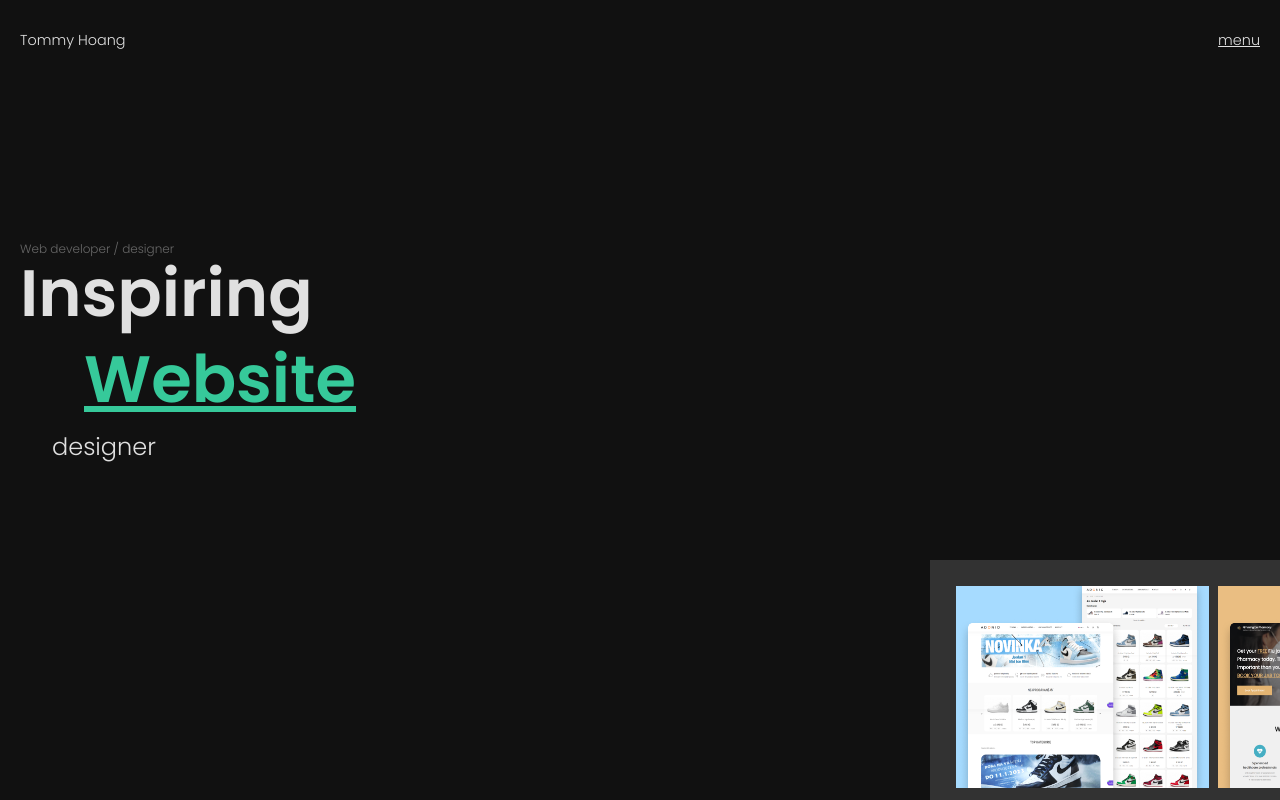
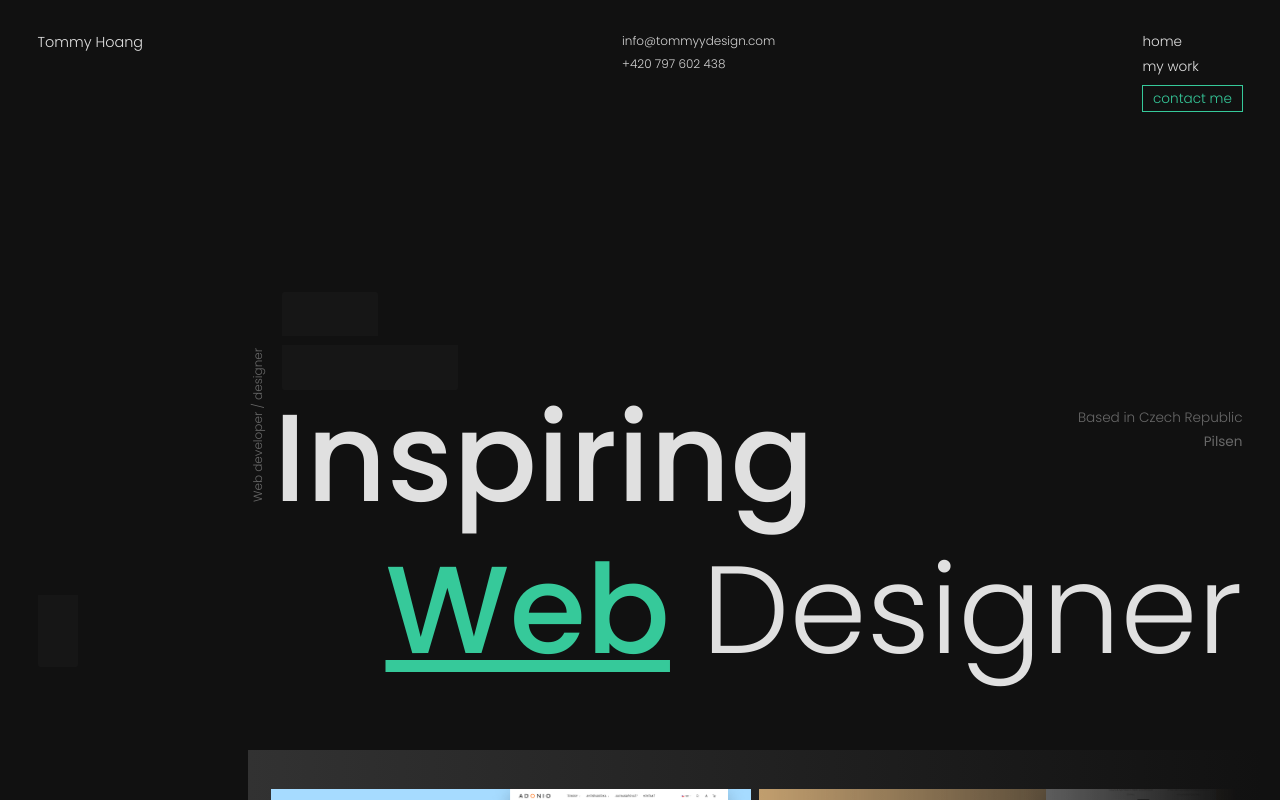
Before and after one commit to tommyyh/portfolio-new, a React (Create React App) app in the folder client/: page / in a window 1280 px wide. Shown: the top 800 px of the page. Built offline with nearby package versions, Linux system fonts and the light colour scheme.

Commit message:
Added landing section and preview for desktop

```diff
--- a/client/src/assets/scss/variables.scss
+++ b/client/src/assets/scss/variables.scss
@@ -3,10 +3,12 @@
 // Colors
 $accent: #36C99A;
 $primary: #111111;
+$primary-lighter: #161616;
 $lighter-bg: #323232;
 $second: #E0E0E0;
 $second-darker: #d3d3d3;
 $text: #A7A7A7;
+$text-lighter: #D3D3D3;
 $dark: #686868;
 $fading-bg: #252525;
 $accent2: #5d8e7f;
@@ -18,3 +20,4 @@ $font-family: 'Poppins', sans-serif;
 
 // Other
 $padding: 1.25rem;
+$width: 1245px;
--- a/client/src/components/Contact/Contact.js
+++ b/client/src/components/Contact/Contact.js
@@ -40,7 +40,14 @@ const Contact = () => {
       >
         <div>
           <div className={css['menu-top']}>
-            <h4 onClick={() => dispatch(setContactOpen(false))}>close</h4>
+            <h4
+              onClick={() => {
+                dispatch(setContactOpen(false));
+                setStage(1);
+              }}
+            >
+              close
+            </h4>
           </div>
 
           {/* Forms ----------------------------------- */}
@@ -77,7 +84,12 @@ const Contact = () => {
         )}
         {stage === 6 && (
           <div
-            onClick={() => dispatch(setContactOpen(false))}
+            onClick={() =>
+              dispatch(() => {
+                setContactOpen(false);
+                setStage(1);
+              })
+            }
             className={css['contact-go-back']}
           >
             Go Back Home
--- a/client/src/components/Navbar/Navbar.js
+++ b/client/src/components/Navbar/Navbar.js
@@ -2,19 +2,46 @@ import React, { useState } from 'react';
 import css from './navbar.module.scss';
 import { Link } from 'react-router-dom';
 import Menu from './components/Menu';
+import { useMediaQuery } from 'react-responsive';
 
 const Navbar = () => {
   const [menuOpen, setMenuOpen] = useState(false);
+  const isDesktopOrLaptop = useMediaQuery({
+    query: '(min-width: 1025px)',
+  });
+  const isTabletOrMobile = useMediaQuery({ query: '(max-width: 1024px)' });
 
   return (
-    <nav className={css['nav']}>
-      <Link to={'/'}>
-        <h2>Tommy Hoang</h2>
-      </Link>
+    <nav className={css['nav-cont']}>
+      <div className={css['nav']}>
+        <Link to={'/'}>
+          <h2>Tommy Hoang</h2>
+        </Link>
 
-      <Menu menuOpen={menuOpen} setMenuOpen={setMenuOpen} />
+        {isTabletOrMobile && (
+          <Menu menuOpen={menuOpen} setMenuOpen={setMenuOpen} />
+        )}
+        {isTabletOrMobile && <h4 onClick={() => setMenuOpen(true)}>menu</h4>}
 
-      <h4 onClick={() => setMenuOpen(true)}>menu</h4>
+        {/* DESKTOP */}
+        {isDesktopOrLaptop && (
+          <ul className={`${css['nav-links']} ${css['nav-links-mid']}`}>
+            <li>info@tommyydesign.com</li>
+            <li>+420 797 602 438</li>
+          </ul>
+        )}
+        {isDesktopOrLaptop && (
+          <ul className={css['nav-links']}>
+            <li>
+              <Link to={'/'}>home</Link>
+            </li>
+            <li>
+              <Link to={'/my-work'}>my work</Link>
+            </li>
+            <li className={css['nav-links-contact']}>contact me</li>
+          </ul>
+        )}
+      </div>
     </nav>
   );
 };
--- a/client/src/components/Navbar/components/Menu.js
+++ b/client/src/components/Navbar/components/Menu.js
@@ -28,10 +28,10 @@ const Menu = ({ menuOpen, setMenuOpen }) => {
         <div className={css['menu-links']}>
           <ul>
             <li>
-              <Link to={'/my-work'}>my work</Link>
+              <Link to={'/'}>home</Link>
             </li>
             <li>
-              <Link to={'/'}>socials</Link>
+              <Link to={'/my-work'}>my work</Link>
             </li>
             <li onClick={() => dispatch(setContactOpen(true))}>
               <u>contact me</u>
--- a/client/src/components/Navbar/navbar.module.scss
+++ b/client/src/components/Navbar/navbar.module.scss
@@ -27,3 +27,75 @@
     color: $second;
   }
 }
+
+@media all and (min-width: 1025px) {
+  .nav-cont {
+    display: flex;
+    justify-content: center;
+    position: relative;
+
+    width: 100%;
+  }
+
+  .nav {
+    display: flex;
+    align-items: initial;
+    justify-content: space-between;
+
+    width: $width;
+    height: auto;
+    padding: 2rem $padding 0 $padding;
+
+    & a {
+      text-decoration: none;
+      color: $second;
+    }
+
+    & h4 {
+      position: initial;
+      right: initial;
+      z-index: initial;
+
+      text-decoration: underline;
+    }
+
+    & h2, h4 {
+      font-size: 0.9rem;
+      font-weight: 300;
+      color: $second;
+    }
+  }
+
+  .nav-links {
+    & li {
+      margin-bottom: 0.3rem;
+
+      list-style-type: none;
+      font-size: 0.85rem;
+      font-weight: 300;
+      color: $text-lighter;
+    }
+  }
+
+  .nav-links-contact {
+    margin-top: 0.5rem;
+    padding: 0.17rem 0.6rem 0.18rem 0.6rem;
+
+    border: 1.55px solid $accent;
+    color: $accent !important;
+    cursor: pointer;
+  }
+
+  .nav-links-mid {
+    margin: 0 0 0 7rem;
+
+    & li {
+      margin-bottom: 0.3rem;
+
+      list-style-type: none;
+      font-size: 0.75rem;
+      font-weight: 300;
+      color: $text-lighter;
+    }
+  }
+}
--- a/client/src/pages/Home/component/Landing.js
+++ b/client/src/pages/Home/component/Landing.js
@@ -1,15 +1,34 @@
 import React from 'react';
 import css from './landing.module.scss';
+import { useMediaQuery } from 'react-responsive';
 
 const Landing = () => {
+  const isDesktopOrLaptop = useMediaQuery({
+    query: '(min-width: 1025px)',
+  });
+  const isTabletOrMobile = useMediaQuery({ query: '(max-width: 1024px)' });
+
   return (
-    <main className={css['landing']}>
-      <h6>Web developer / designer</h6>
-      <h1>
-        <span className={css['landing-title-1']}>Inspiring</span>
-        <span className={css['landing-title-2']}>Website</span>
-        <span className={css['landing-title-3']}>designer</span>
-      </h1>
+    <main className={css['landing-cont']}>
+      <div className={css['landing']}>
+        <div>
+          {isTabletOrMobile && <h6>Web developer / designer</h6>}
+          <h1>
+            {isDesktopOrLaptop && <h6>Web developer / designer</h6>}
+
+            <div>
+              <div className={css['landing-box']}></div>
+              <span className={css['landing-title-1']}>Inspiring</span>
+            </div>
+            <div>
+              <span className={css['landing-title-2']}>
+                {isDesktopOrLaptop ? 'Web' : 'Website'}
+              </span>
+              <span className={css['landing-title-3']}>Designer</span>
+            </div>
+          </h1>
+        </div>
+      </div>
     </main>
   );
 };
--- a/client/src/pages/Home/component/Preview.js
+++ b/client/src/pages/Home/component/Preview.js
@@ -5,9 +5,13 @@ import Rimmington from '../../../assets/images/rimmington.png';
 
 const Preview = () => {
   return (
-    <section className={css['preview']}>
-      <img src={Adonio} alt='Adonio store' />
-      <img src={Rimmington} alt='Rimmington pharmacy' />
+    <section className={css['preview-cont']}>
+      <div className={css['preview-inner']}>
+        <div className={css['preview']}>
+          <img src={Adonio} alt='Adonio store' />
+          <img src={Rimmington} alt='Rimmington pharmacy' />
+        </div>
+      </div>
     </section>
   );
 };
--- a/client/src/pages/Home/component/landing.module.scss
+++ b/client/src/pages/Home/component/landing.module.scss
@@ -24,7 +24,7 @@
     }
 
     & .landing-title-2 {
-      margin: -0.8rem 0 0 4rem;
+      margin: -1.05rem 0 0 4rem;
 
       font-size: 4.1rem;
       text-decoration: underline;
@@ -39,3 +39,129 @@
     }
   }
 }
+
+@media all and (min-width: 1025px) {
+  .landing-cont {
+    display: flex;
+    justify-content: center;
+    position: relative;
+
+    width: 100%;
+  }
+
+  .landing {
+    display: flex;
+    flex-direction: column;
+    justify-content: flex-end;
+    align-items: flex-end;
+
+    width: $width;
+    height: 585px;
+    padding: 0 $padding;
+    position: relative;
+
+    &::before {
+      content: '';
+      position: absolute;
+      bottom: 2.2rem;
+      left: $padding;
+      width: 2.5rem;
+      height: 4.5rem;
+
+      background: $primary-lighter;
+      border-bottom-left-radius: 3px;
+      border-bottom-right-radius: 3px;
+    }
+
+    & .landing-box {
+      margin: 0 0 0.5rem 0.5rem;
+      width: 11rem;
+      height: 2.8rem;
+      position: relative;
+
+      background: $primary-lighter;
+      border-bottom-left-radius: 3px;
+      border-bottom-right-radius: 3px;
+
+      &::before {
+        content: '';
+        width: 6rem;
+        height: 2.8rem;
+        top: -3.36rem;
+        position: absolute;
+
+        background: $primary-lighter;
+        border-top-left-radius: 3px;
+        border-top-right-radius: 3px;
+      }
+    }
+
+    & h6 {
+      position: absolute;
+      transform: rotate(-90deg);
+      left: -5.8rem;
+      top: 1.2rem;
+
+      color: $dark;
+      font-weight: 300;
+      font-size: 0.75rem;
+    }
+
+    & h1 {
+      position: relative;
+
+      color: $second;
+      font-weight: 500;
+      line-height: 7.5rem;
+
+      &::before {
+        content: 'Based in Czech Republic';
+        position: absolute;
+        top: 4rem;
+        right: 0;
+
+        line-height: 1.1rem;
+        font-size: 0.85rem;
+        font-weight: 300;
+        color: $dark;
+      }
+
+      &::after {
+        content: 'Pilsen';
+        position: absolute;
+        top: 5.5rem;
+        right: 0;
+
+        line-height: 1.1rem;
+        font-size: 0.85rem;
+        font-weight: 400;
+        color: $dark;
+      }
+
+      & span {
+        display: initial;
+      }
+
+      & .landing-title-1 {
+        margin-top: initial;
+
+        font-size: 7.75rem;
+      }
+
+      & .landing-title-2 {
+        margin: 0 0 0 7rem;
+
+        font-size: 7.75rem;
+        text-decoration: underline;
+        color: $accent;
+      }
+
+      & .landing-title-3 {
+        margin-left: 2rem;
+
+        font-size: 7.75rem;
+        font-weight: 300;
+      }
+    }
+  }
+}
--- a/client/src/pages/Home/component/preview.module.scss
+++ b/client/src/pages/Home/component/preview.module.scss
@@ -27,3 +27,48 @@
     }
   }
 }
+
+@media all and (min-width: 1025px) {
+  .preview-cont {
+    display: flex;
+    justify-content: center;
+    position: relative;
+
+    width: 100%;
+  }
+
+  .preview-inner {
+    width: $width;
+    position: relative;
+  }
+
+  .preview {
+    display: flex;
+    align-items: center;
+    justify-content: center;
+
+    width: 1015px;
+    height: 456px;
+    overflow: hidden;
+    position: relative;
+    right: 0;
+    margin: 3rem 0 0 auto;
+
+    background: linear-gradient(90deg, #323232 0%, #111111 100%);
+
+    & img {
+      width: 30rem;
+      height: 23.6rem;
+
+      &:first-child {
+        margin-right: 0.56rem;
+      }
+
+      &:last-child {
+        margin-right: initial;
+
+        mask-image: linear-gradient(to right, rgba(0,0,0,0.8), rgba(0,0,0,0));
+      }
+    }
+  }
+}
```
